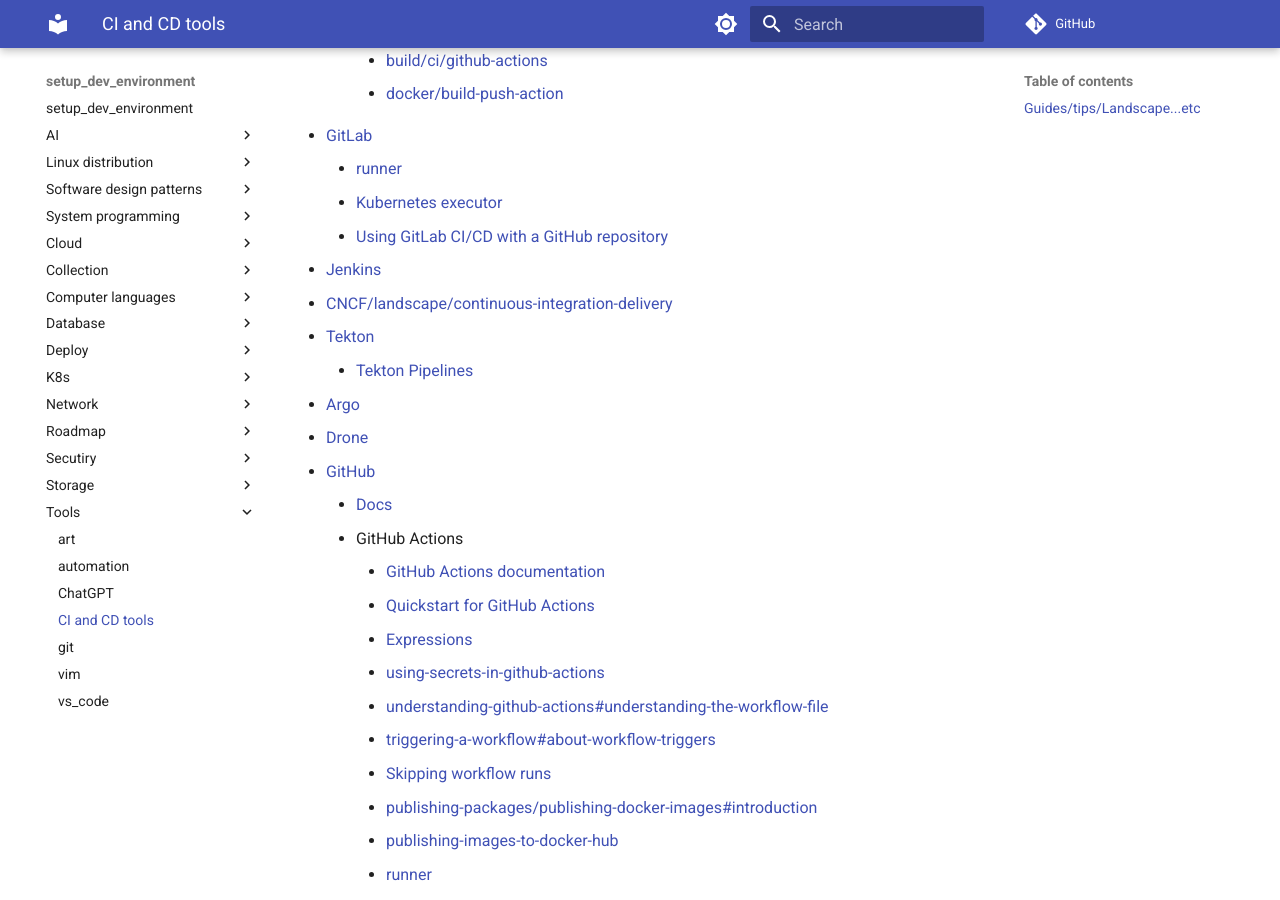
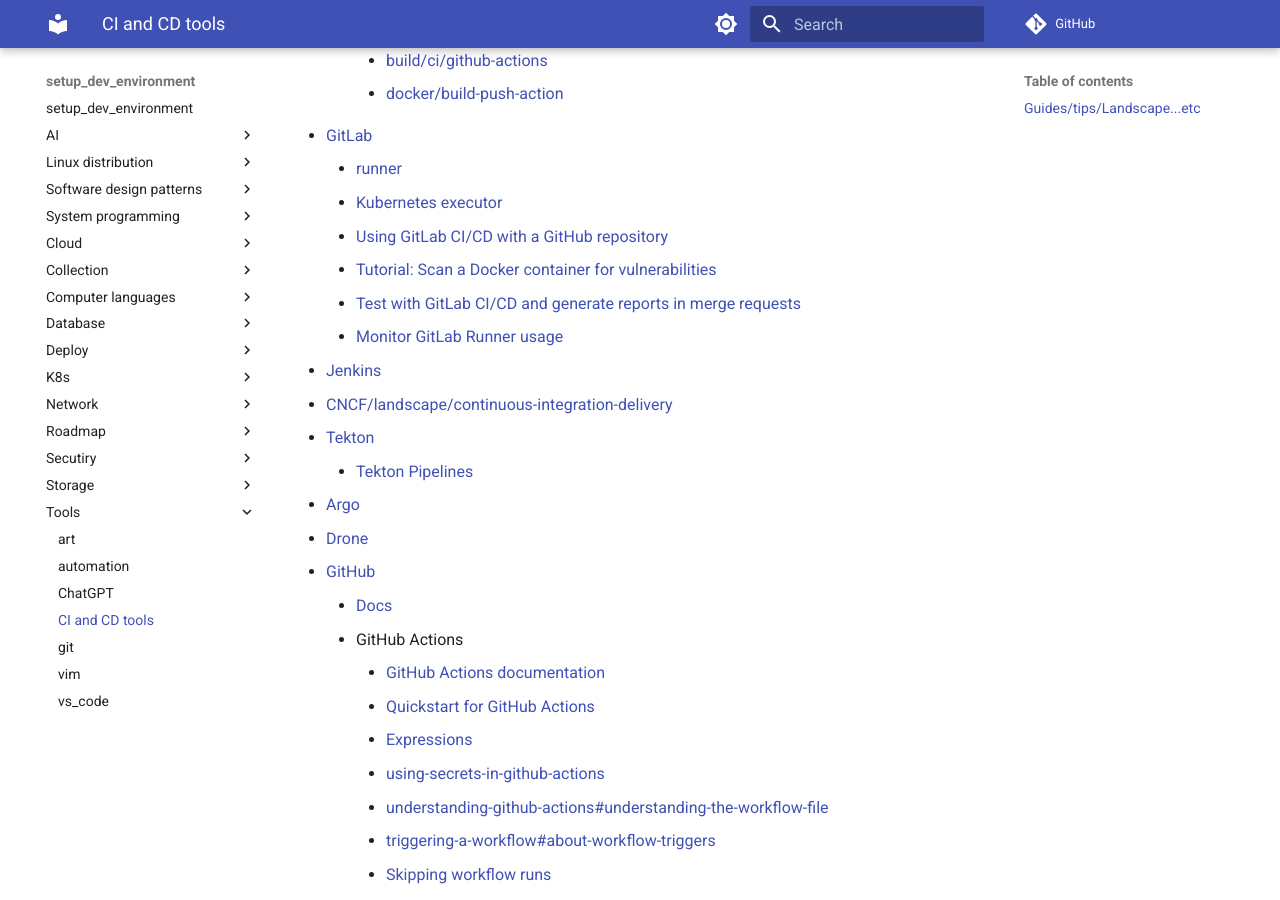
Before and after one commit to hong539/setup_dev_environment, an MkDocs documentation site: the page built from docs/tools/ci_and_cd_tools.md, in a window 1280 px wide and 900 px high, scrolled down 351 px. Built offline with MkDocs 1.6.1 and Material for MkDocs 9.7.7, drawn with Linux system fonts in a browser that asks for light colours; comment, search, counter and statistics services are not loaded.

Commit message:
update docs

```diff
--- a/docs/tools/ci_and_cd_tools.md
+++ b/docs/tools/ci_and_cd_tools.md
@@ -13,6 +13,9 @@
     * [runner](https://docs.gitlab.com/runner/install/)
     * [Kubernetes executor](https://docs.gitlab.com/runner/executors/kubernetes.html)
     * [Using GitLab CI/CD with a GitHub repository](https://docs.gitlab.com/ee/ci/ci_cd_for_external_repos/github_integration.html)
+    * [Tutorial: Scan a Docker container for vulnerabilities](https://docs.gitlab.com/ee/tutorials/container_scanning/)
+    * [Test with GitLab CI/CD and generate reports in merge requests](https://docs.gitlab.com/ee/ci/testing/)
+    * [Monitor GitLab Runner usage](https://docs.gitlab.com/runner/monitoring/)
 * [Jenkins](https://www.jenkins.io/)
 * [CNCF/landscape/continuous-integration-delivery](https://landscape.cncf.io/card-mode?category=continuous-integration-delivery&grouping=category)
 * [Tekton](https://tekton.dev/)
```
Also changed, not shown: docs/computer languages/programming_languages/programing_languages.md (+1 -0 lines).
